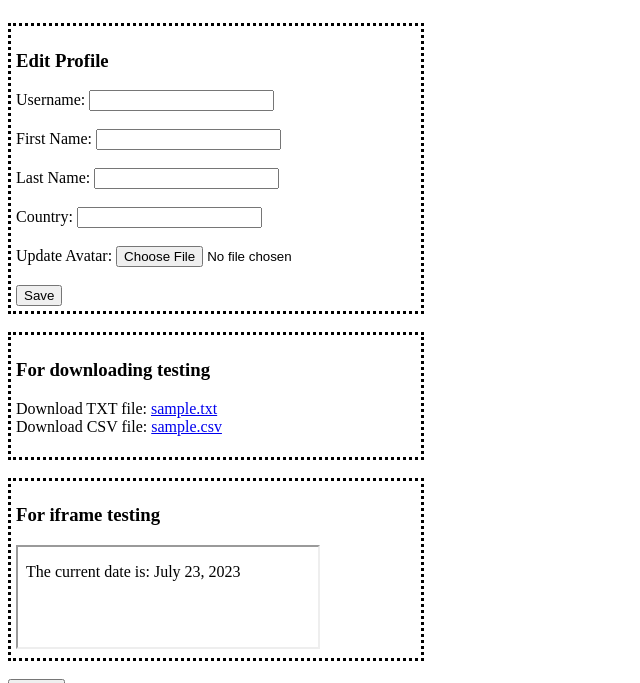
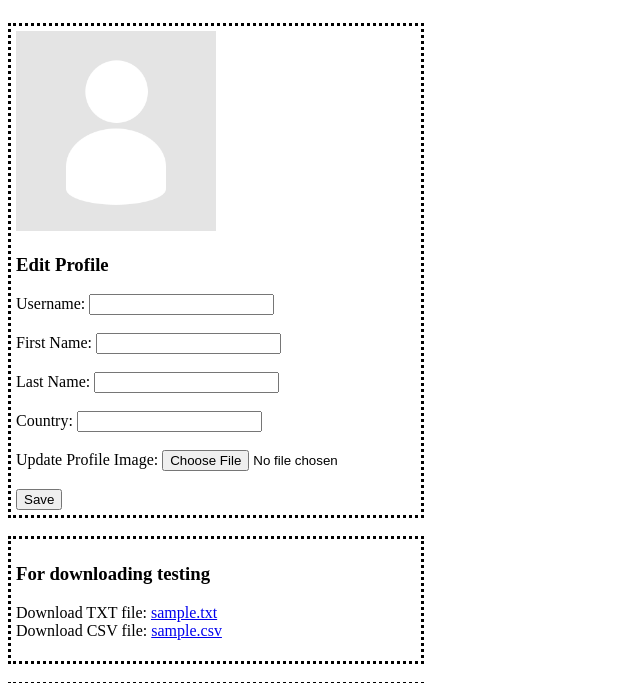
Before and after one commit to serch405/flask-app, a Flask app: page /profile in a window 1280 px wide. Shown: the part 57-740 px from the top of the page, without its empty margins (0-640 px from the left). Run offline with Flask 2, Linux system fonts and the light colour scheme; parts of the project's set-up code (start-up, migrations or seed data) failed here and were passed over.

Commit message:
Add usage of default profile image

```diff
--- a/templates/dashboard.html
+++ b/templates/dashboard.html
@@ -9,8 +9,11 @@
         <div style="width:400px; border:dotted; padding: 5px">
 
             {% if user.profile_image %}
-            {% set profile_image_path = user.profile_image|replace('\\', '/') %}
+                {% set profile_image_path = user.profile_image|replace('\\', '/') %}
                 <img src="{{ url_for('static', filename=profile_image_path) }}" alt="Profile Image" width="200">
+            {% else %}
+                {% set default_profile_image_path = "default_profile_image.png" %}
+                <img src="{{ url_for('static', filename=default_profile_image_path) }}" alt="Default Profile Image" width="200">
             {% endif %}
 
             <h3>Edit Profile</h3>
@@ -27,7 +30,7 @@
                 <label for="country">Country:</label>
                 <input type="text" id="country" name="country" value="{{ user.country }}"><br><br>
 
-                <label for="profile_image">Update Avatar:</label>
+                <label for="profile_image">Update Profile Image:</label>
                 <input type="file" id="profile_image" name="profile_image"><br><br>
 
                 <input type="submit" value="Save">
```
Also changed, not shown: static/default_profile_image.png (added).
